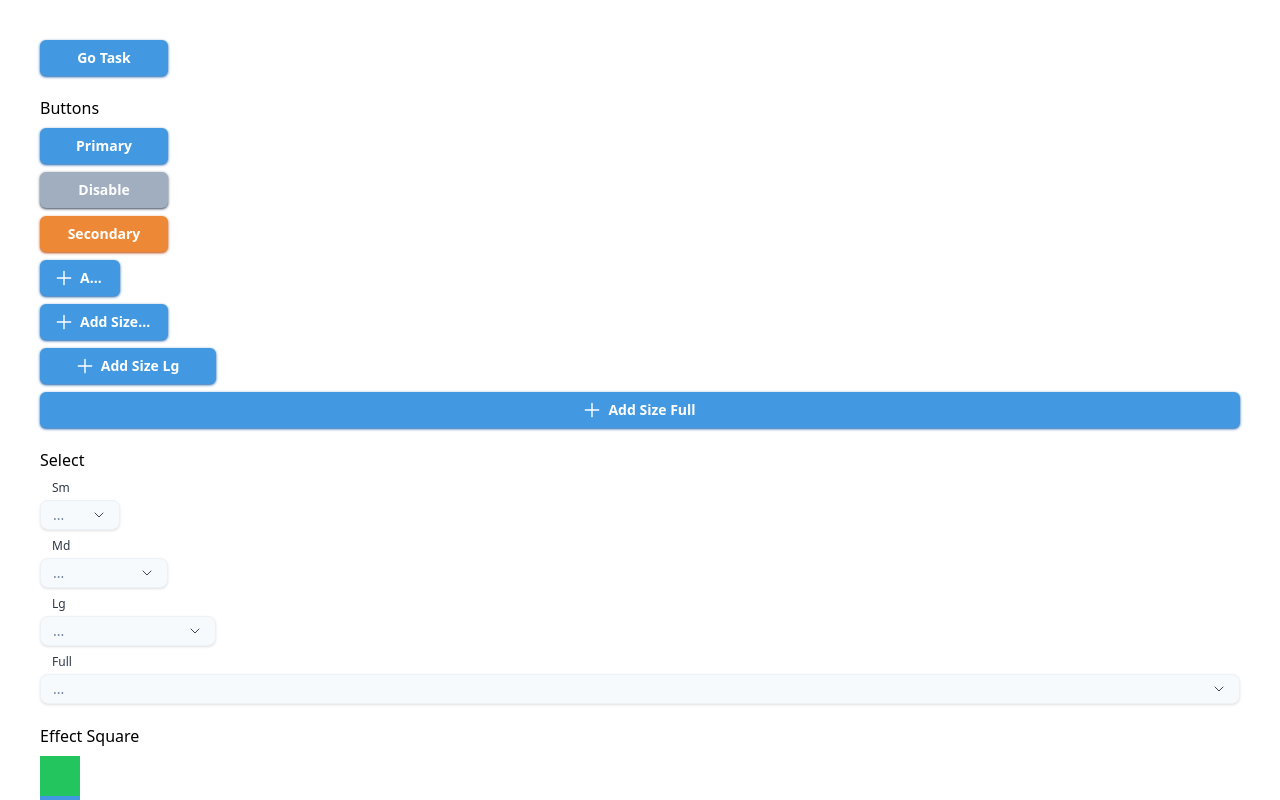
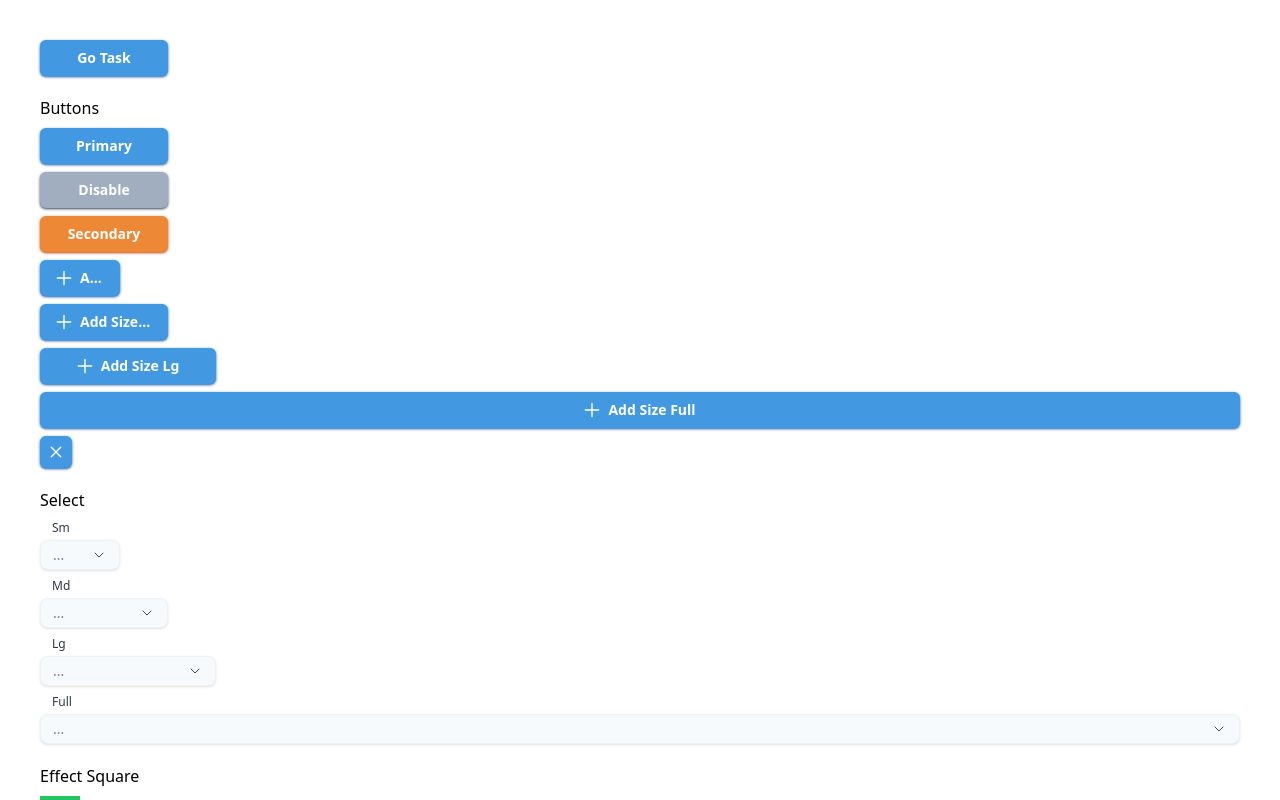
Before and after one commit to niksolaz/daily-planner, a Vue app in the folder client/: page /#/components in a window 1280 px wide. Shown: the top 800 px of the page. Built offline with nearby package versions, Linux system fonts and the light colour scheme.

Commit message:
fixed button add and remove task

```diff
--- a/client/src/components/AppButton.vue
+++ b/client/src/components/AppButton.vue
@@ -1,15 +1,16 @@
 <template>
   <button
     @click="onButton"
-    class="flex items-center justify-center rounded-md px-4 py-2 space-x-2 min-w-20"
+    class="flex items-center justify-center rounded-md"
     :class="{
       'bg-blue-500 shadow shadow-blue-700 hover:bg-blue-600 active:shadow-blue-900 active:shadow-inner': variant === 'primary' && !isDisabled,
       'bg-orange-500 shadow shadow-orange-700 hover:bg-orange-600 active:shadow-orange-900 active:shadow-inner': variant === 'secondary' && !isDisabled,
       'bg-grey-500 shadow shadow-grey-700 cursor-default': isDisabled,
-      'w-20': size === 'sm',
-      'w-32': size === 'md',
-      'w-44': size === 'lg',
-      'w-full': size === 'full',
+      'w-20 px-4 py-2 space-x-2': size === 'sm',
+      'w-32 px-4 py-2 space-x-2': size === 'md',
+      'w-44 px-4 py-2 space-x-2': size === 'lg',
+      'w-full px-4 py-2 space-x-2': size === 'full',
+      'size-8': size === 'square'
 
     }"
   >
@@ -46,7 +47,7 @@ defineProps({
   size: {
     type: String,
     default: 'md',
-    validator: (value: string) => ['sm', 'md', 'lg', 'full'].includes(value)
+    validator: (value: string) => ['sm', 'md', 'lg', 'full', 'square'].includes(value)
   }
 })
 // emits
--- a/client/src/components/AppInput.vue
+++ b/client/src/components/AppInput.vue
@@ -2,21 +2,24 @@
   <div :id="uid" class="flex items-center space-x-4">
     <button @click="onCheck">
       <div
-        class="w-5 h-5 rounded-full border border-blue-500 flex items-center justify-center"
+        class="w-5 h-5 rounded-full border flex items-center justify-center"
         :class="{
-          'bg-blue-500': checkValue,
-          'bg-white': !checkValue,
-          'bg-grey-400 border-grey-400': isDisabled
+          'bg-blue-500 border-blue-500': checkValue,
+          'bg-white border-grey-500': !checkValue,
+          'bg-orange-500 border-orange-500': isDisabled
         }"
       >
-       <icon-close class="w-2 h-2 text-white" />
+       <icon-close class="w-2 h-2 text-white" :class="{ 'rotate-45': checkValue && !isDisabled }"/>
       </div>
     </button>
     <input
       v-model="labelValue"
       type="text"
       :disabled="isDisabled"
-      class="w-full rounded-lg px-3 py-1 focus:shadow-inner focus:shadow-blue-400 focus:outline-none transition duration-300 ease-in-out"
+      class="w-full rounded-lg px-3 py-1 shadow-sm shadow-blue-200 hover:shadow hover:shadow-blue-400 hover:outline-none focus:shadow-inner focus:shadow-blue-400 focus:outline-none transition duration-300 ease-in-out"
+      :class="{
+        'shadow-grey-200 hover:shadow-none text-grey-500': isDisabled
+      }"
       @input="onInput"
     >
   </div>
@@ -64,6 +67,7 @@ function onInput(e: Event) {
 }
 
 function onCheck(e: Event) {
+    if(props.isDisabled) return
     checkValue.value = !checkValue.value // (e.target as HTMLInputElement).checked //e.target.checked;
     console.log(checkValue.value)
     emit('onEdit', {
--- a/client/src/pages/components.vue
+++ b/client/src/pages/components.vue
@@ -26,6 +26,11 @@
       <app-button @onButton="onButton" label="add size full" size="full">
         <template #icon>
           <icon-plus class="w-4 h-4 min-w-4 min-h-4 text-white" />
+        </template>
+      </app-button>
+      <app-button size="square">
+        <template #icon>
+          <icon-plus class="w-4 h-4 text-white rotate-45" />
         </template>
       </app-button>
     </div>
--- a/client/src/pages/task/index.vue
+++ b/client/src/pages/task/index.vue
@@ -1,45 +1,35 @@
 <template>
   <div class="p-10 space-y-5">
     <div>
-      <app-button label="Go Home"  @on-button="goToDashboard" />
+      <app-button label="Go Home" @on-button="goToDashboard" />
     </div>
     <div class="space-y-2">
       <span class="text-sm font-semibold">List Day Task</span>
       <div class="flex items-center space-x-2">
-        <div
-          v-for="(day,i) in listSelectedDay"
-          :key="i"
-        >
-          <button @click="onGetDay(day)" class="border border-orange-200 bg-orange-100 rounded p-2 text-xs font-medium text-orange-600">{{ formatDate(day.id) }}</button>
+        <div v-for="(day, i) in listSelectedDay" :key="i">
+          <button @click="onGetDay(day)"
+            class="border border-orange-200 bg-orange-100 rounded p-2 text-xs font-medium text-orange-600">{{ formatDate(day.id) }}
+          </button>
         </div>
       </div>
       <div v-if="isVisibleList">
+        <div class="flex items-center space-x-2">
           <span class="text-sm font-semibold">Day {{ dayId }}</span>
-        <app-button label="Reset"  variant="secondary" size="sm" @on-button="resetDay"/>
-        <div
-          v-for="(day,i) in listDay"
-          :key="i"
-        >
-          <app-input
-            :is-check="day.isCheck"
-            :label="day.label"
-            :is-disabled="true"
-          />
+          <app-button size="square" variant="secondary" @on-button="resetDay">
+            <template #icon>
+              <icon-plus class="w-4 h-4 text-white rotate-45" />
+            </template>
+          </app-button>
+        </div>
+        <div v-for="(day, i) in listDay" :key="i">
+          <app-input :is-check="day.isCheck" :label="day.label" :is-disabled="day.isCheck" class="py-2 w-1/3" @click="addOldTask(day)"/>
         </div>
       </div>
     </div>
     <div class="space-y-2 w-1/3 p-2 border">
       <span class="text-sm font-semibold">Task Open</span>
-      <div
-        v-for="(day,i) in listToday"
-        :key="i"
-      >
-        <app-input
-          :is-check="day.isCheck"
-          :label="day.label"
-          :is-disabled="false"
-          @on-edit="onEdit($event, i)"
-        />
+      <div v-for="(day, i) in listToday" :key="i">
+        <app-input :is-check="day.isCheck" :label="day.label" :is-disabled="false" @on-edit="onEdit($event, i)" />
       </div>
       <div>
         <app-button label="+ Add New" @on-button="onAddNew" />
@@ -47,15 +37,8 @@
     </div>
     <div class="space-y-2 w-1/3 p-2 border" v-if="listTodayClose.length > 0">
       <span class="text-sm font-semibold">Task Closed</span>
-      <div
-        v-for="(day,i) in listTodayClose"
-        :key="i"
-      >
-        <app-input
-          :is-check="day.isCheck"
-          :label="day.label"
-          :is-disabled="true"
-        />
+      <div v-for="(day, i) in listTodayClose" :key="i">
+        <app-input :is-check="day.isCheck" :label="day.label" :is-disabled="true" />
       </div>
       <div>
         <app-button label="- Empy List" variant="secondary" @on-button="onEmpty" />
@@ -71,6 +54,8 @@ import { IListToday, IListSelectedDay } from '../../types';
 
   import AppInput from '../../components/AppInput.vue';
   import AppButton from '../../components/AppButton.vue';
+
+  import IconPlus from '../../assets/icons/plus.svg';
 
   import { useI18n } from 'vue-i18n';
   import { useRoute, useRouter } from 'vue-router';
@@ -95,16 +80,23 @@ function onAddNew() {
     (listToday.value as IListToday[]).push({ label: '', isCheck: false });
   }
 
+  function addOldTask(taskDay: IListToday): any {
+    const findTask = (listToday.value as IListToday[]).filter((t) => t.label === taskDay.label)
+    if(findTask.length === 0) {
+      (listToday.value as IListToday[]).push({ label: taskDay.label, isCheck: true });
+    }
+  }
+
   function onEmpty() {
     (listTodayClose.value as IListToday[]) = [];
   }
 
   function onEdit(element: IListToday, i: number) {
-  if(element.label === '') {
+    if (element.label === '') {
       (listToday.value as IListToday[]).splice(i, 1)
       return
     }
-  if(element.isCheck === false) {
+    if (element.isCheck === false) {
       (listTodayClose.value as IListToday[]).push(listToday.value[i]);
       (listToday.value as IListToday[]).splice(i, 1)
       return
@@ -114,30 +106,30 @@ function onEdit(element: IListToday, i: number) {
 
   function goToDashboard() {
     console.log('goToDashboard')
-  router.push('/' );
+    router.push('/');
   }
 
-function formatDate(date:string | number) {
+  function formatDate(date: string | number) {
     let isValidDate
     let dateNumber
-  if(typeof date === 'number') {
+    if (typeof date === 'number') {
       dateNumber = date
       isValidDate = true
-  } else if(typeof date === 'string' && !isNaN(date)) {
+    } else if (typeof date === 'string') {
       dateNumber = Number(date)
       isValidDate = true
     } else {
       isValidDate = false
     }
 
-  if(isValidDate) {
+    if (isValidDate) {
       const d = new Date(dateNumber)
       const dd = d.getDate()
-    if(dd < 10) {
+      if (dd < 10) {
         dd = '0' + dd
       }
       let mm = d.getMonth() + 1
-    if(mm < 10) {
+      if (mm < 10) {
         mm = '0' + mm
       }
       const yy = d.getFullYear()
@@ -161,6 +153,6 @@ function resetDay() {
   }
 
   onMounted(async () => {
-  listSelectedDay.value = await  api.GET(`http://localhost:8000/tasks?userId=${route.query.userId}`)
+    listSelectedDay.value = await api.GET(`http://localhost:8000/tasks?userId=${route.query.userId}`)
   })
 </script>
```
Lines whose indentation alone changed are shown as unchanged.
